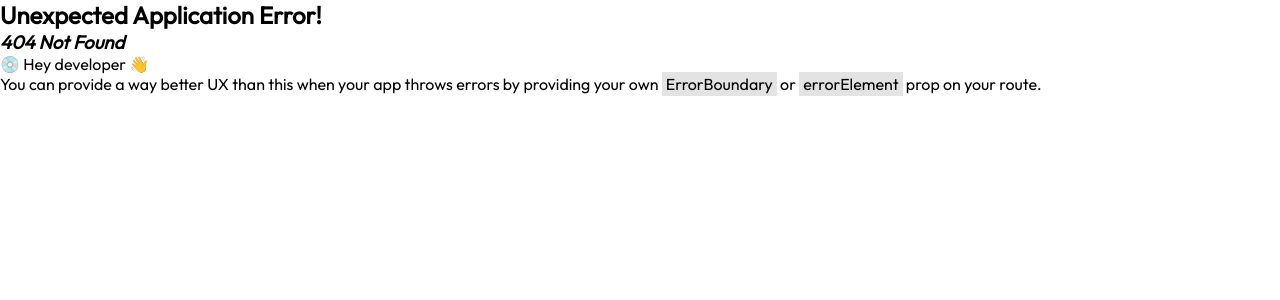
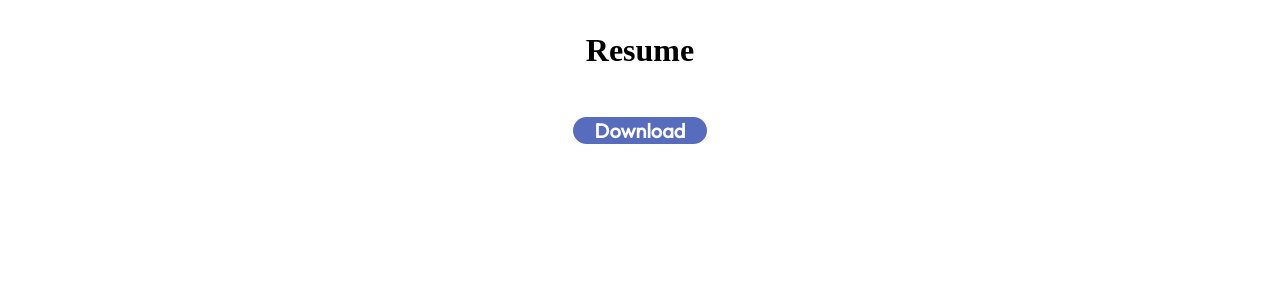
Before and after one commit to Rudrakumarpatel/Portfolio, a React (Vite) app: page /Resume in a window 1280 px wide. Before the commit this address had no page. Shown: the top 300 px of the page. Built offline with nearby package versions, Linux system fonts and the light colour scheme.

Commit message:
add resume

```diff
--- a/src/components/Navbar/Navbar.jsx
+++ b/src/components/Navbar/Navbar.jsx
@@ -39,6 +39,9 @@ export const Navbar = () => {
           <li>
             <a href="#contact">Contact</a>
           </li>
+          <li>
+            <Link to="/Resume">Resume</Link>
+          </li>
         </ul>
       </div>
     </nav>
--- /dev/null
+++ b/src/components/Resume/Resume.css
@@ -0,0 +1,26 @@
+.container
+{
+  display: flex;
+  flex-direction: column;
+  align-items: center;
+  justify-content: space-between;
+  width: 100%;
+  height: 14vh;
+  margin-top: 2rem;
+}
+.resume
+{
+  font-family:'Times New Roman', Times, serif;
+  font-size:xx-large;
+  font-weight: bold;
+}
+.link
+{
+  text-decoration: none;
+  color: var(--color-text);
+  font-size: 20px;
+  font-weight: 600;
+  border-radius: 100px;
+  background: var(--color-primary);
+  padding: 1px 22px;
+}
--- /dev/null
+++ b/src/components/Resume/Resume.jsx
@@ -0,0 +1,10 @@
+import React from 'react'
+import "./Resume.css"
+export const Resume = ()=>{
+  return <>
+  <div className='container'>
+    <h1 className='resume'>Resume</h1>
+    <a href="../../../assets/Resume/Resume.pdf" download className='link'>Download</a>
+  </div>
+  </>
+}
--- a/src/main.jsx
+++ b/src/main.jsx
@@ -5,12 +5,17 @@ import "./index.css";
 import { BrowserRouter, RouterProvider, createBrowserRouter } from "react-router-dom";
 import "@fontsource/outfit";
 import "@fontsource/roboto";
+import {Resume} from "./components/Resume/Resume.jsx";
 
 const route = createBrowserRouter([
   {
     path: "/",
     element:<App></App>
   },
+  {
+    path:"/Resume",
+    element:<Resume></Resume>
+  }
 ])
 
 ReactDOM.createRoot(document.getElementById("root")).render(
```
Also changed, not shown: 2 other files (tests, documents, lock files or other folders).
